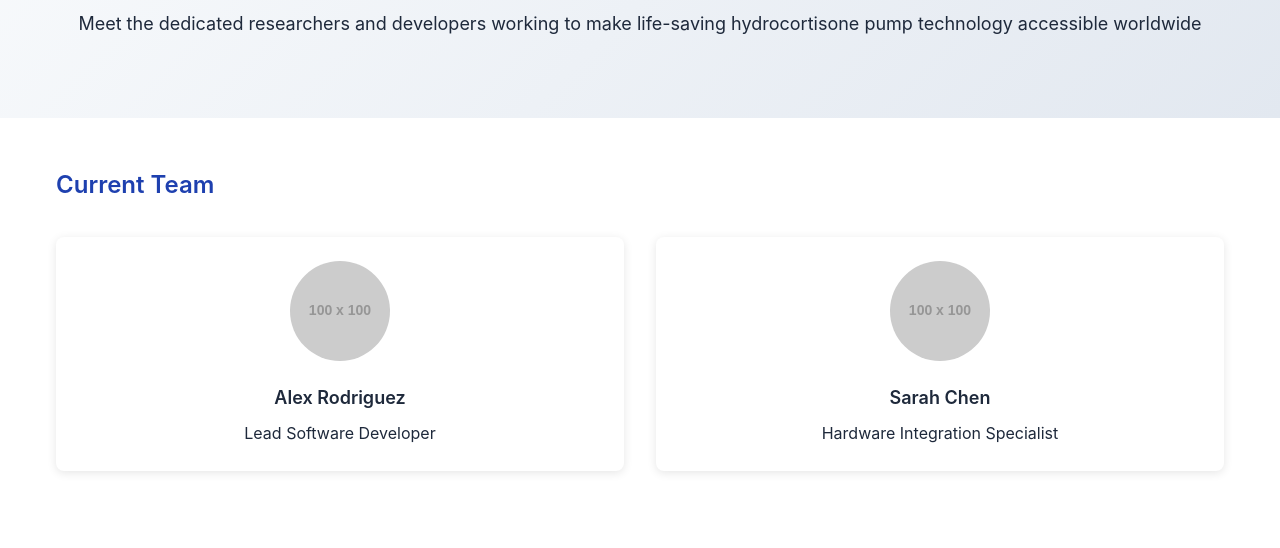
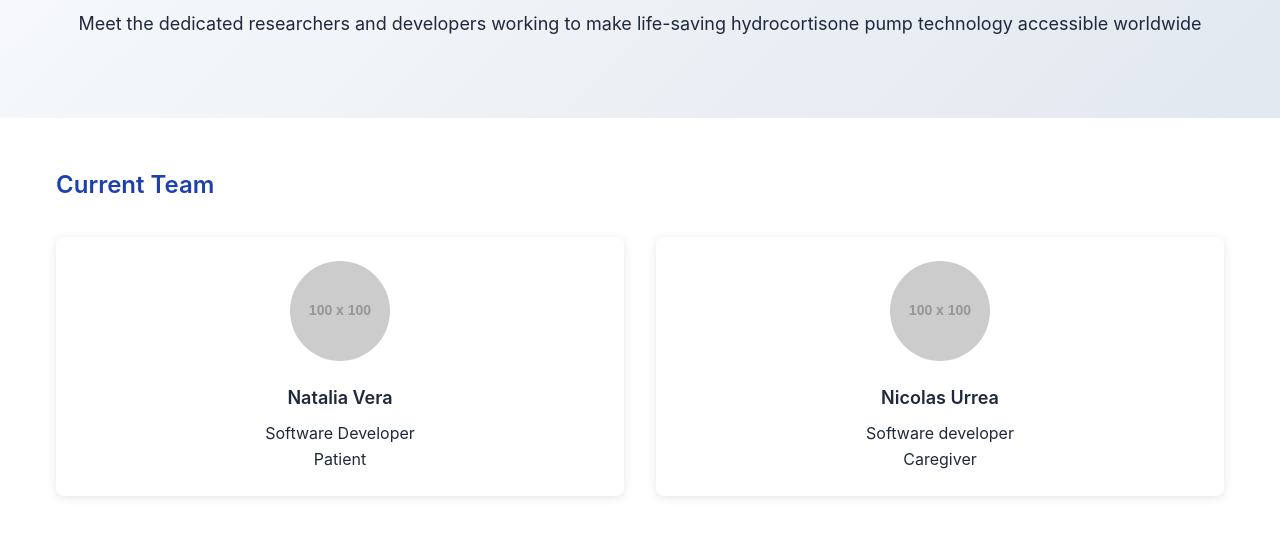
Before and after one commit to Naveduran/hc_infusion_pump_web_page, a website: page team.html in a window 1280 px wide. Shown: the part 200-748 px from the top of the page. Drawn offline with Linux system fonts and the light colour scheme; placeholder pictures from the web are drawn by us.

Commit message:
update default data with real team members names

```diff
--- a/team.html
+++ b/team.html
@@ -35,14 +35,14 @@
                 <h2 class="heading-2">Current Team</h2>
                 <div class="grid grid--auto-fit">
                     <div class="card card--team">
-                        <img src="https://via.placeholder.com/100x100" alt="Alex Rodriguez, Lead Software Developer" class="card__image" loading="lazy">
-                        <h4 class="heading-4">Alex Rodriguez</h4>
-                        <p>Lead Software Developer</p>
+                        <img src="https://via.placeholder.com/100x100" alt="Natalia Vera" class="card__image" loading="lazy">
+                        <h4 class="heading-4">Natalia Vera</h4>
+                        <p>Software Developer</p><p>Patient</p>
                     </div>
                     <div class="card card--team">
-                        <img src="https://via.placeholder.com/100x100" alt="Sarah Chen, Hardware Integration Specialist" class="card__image" loading="lazy">
-                        <h4 class="heading-4">Sarah Chen</h4>
-                        <p>Hardware Integration Specialist</p>
+                        <img src="https://via.placeholder.com/100x100" alt="Nicolas Urrea" class="card__image" loading="lazy">
+                        <h4 class="heading-4">Nicolas Urrea</h4>
+                        <p>Software developer</p><p>Caregiver</p>
                     </div>
                 </div>
             </div>
```
